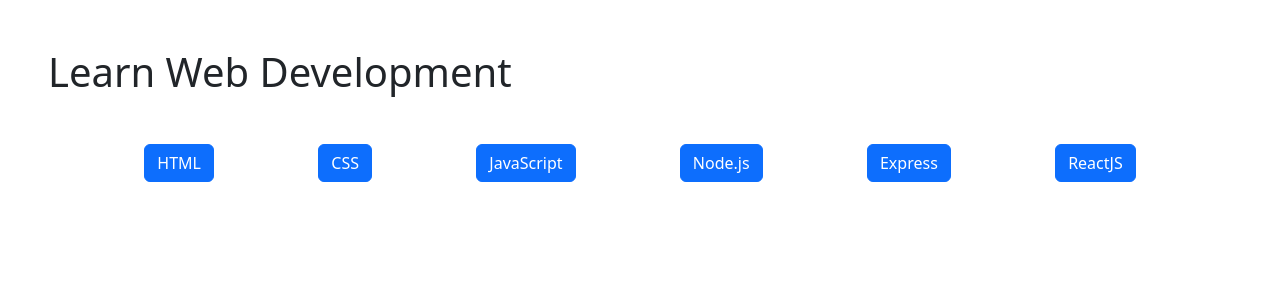
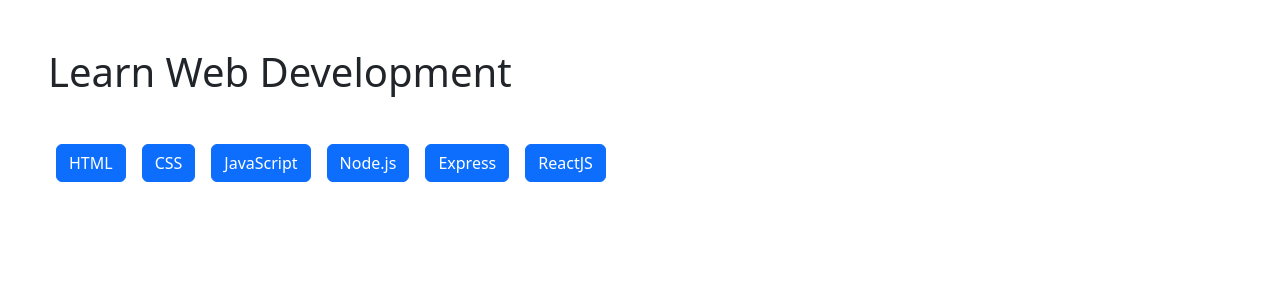
Before and after one commit to gabriele-chiocca/react-use-state, a React (Vite) app: page / in a window 1280 px wide. Shown: the top 300 px of the page. Built offline with nearby package versions, Linux system fonts and the light colour scheme.

Commit message:
adjust button component

```diff
--- a/src/App.jsx
+++ b/src/App.jsx
@@ -1,3 +1,5 @@
+import Button from './components/button';
+
 const languages = [
   {
     id: 1,
@@ -41,14 +43,8 @@
   return (
     <>
       <h1 className="m-5">Learn Web Development</h1>
-      <div className="d-flex flex-container justify-content-evenly align-items-start m-5 ">
-        {languages.map((language, index) => {
-          return (
-            <div key={index} className="flex-item mx-2">
-              <button className="btn btn-primary">{language.title}</button>
-            </div>
-          );
-        })}
+      <div className="d-flex flex-container salign-items-start m-5 ">
+        <Button languages={languages} />
       </div>
     </>
   );
--- /dev/null
+++ b/src/components/Button.jsx
@@ -0,0 +1,13 @@
+export default function Button({ languages }) {
+  return (
+    <>
+      {languages.map((language, index) => {
+        return (
+          <div key={index} className="flex-item mx-2">
+            <button className="btn btn-primary">{language.title}</button>
+          </div>
+        );
+      })}
+    </>
+  );
+}
```
